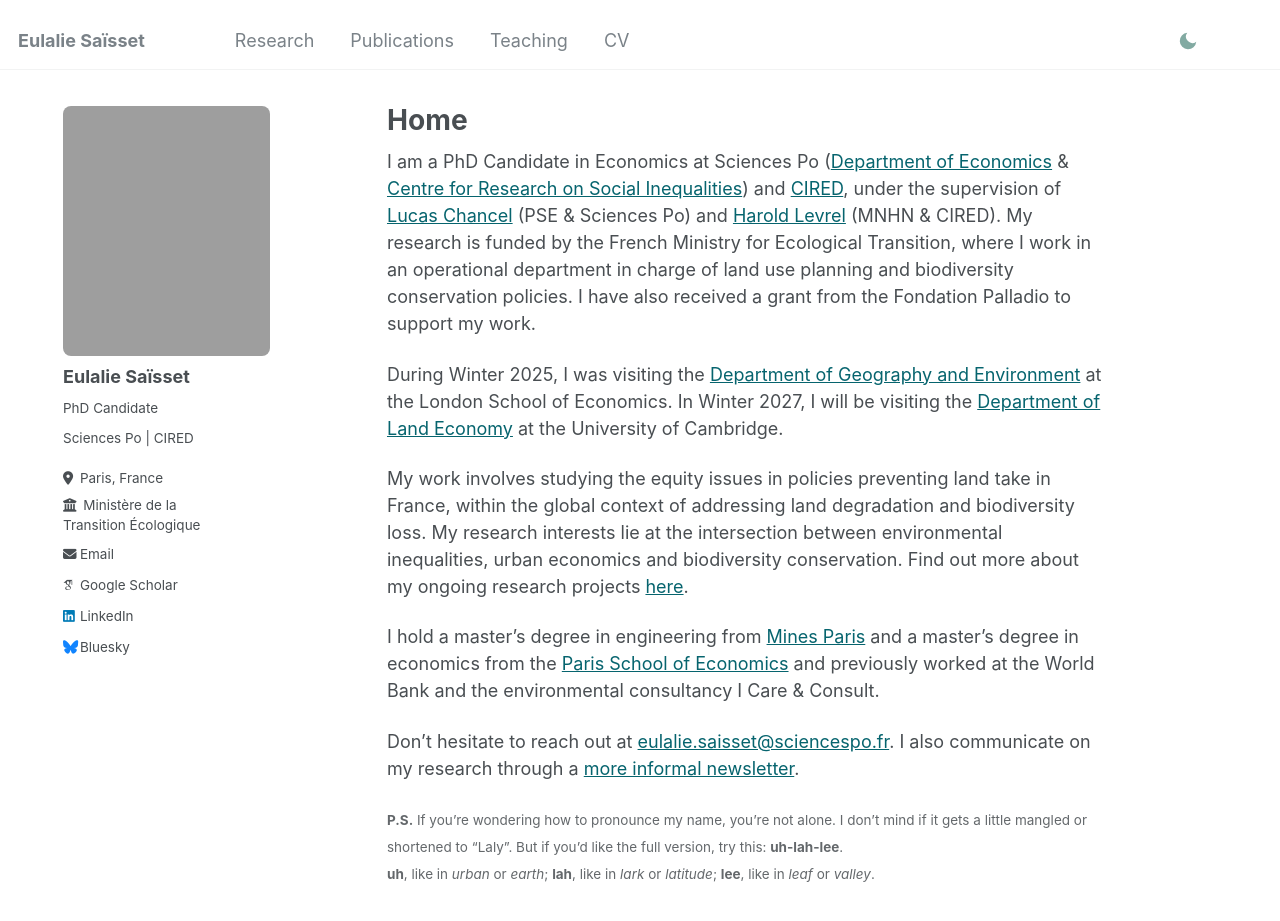
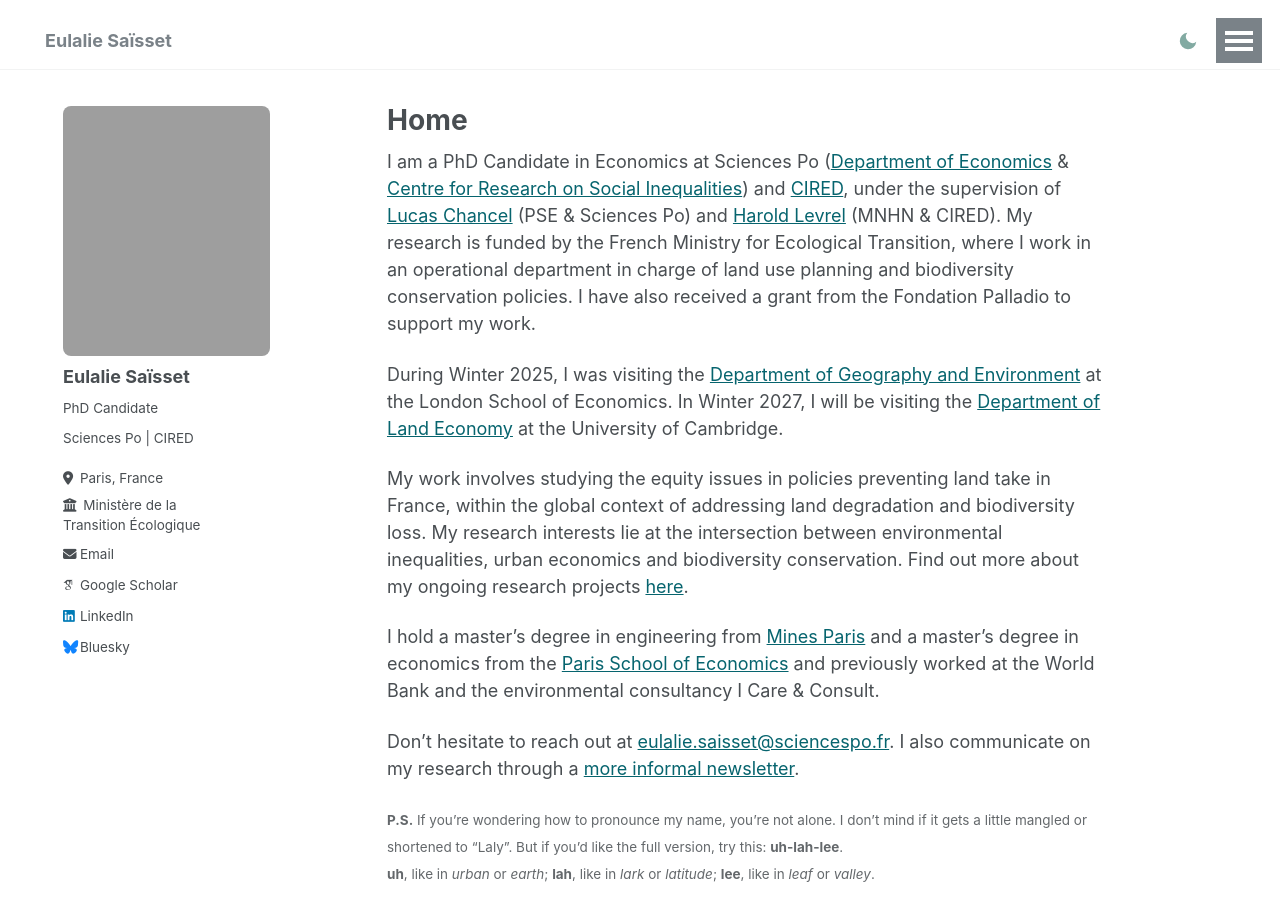
Before and after one commit to eulaliesaisset/eulaliesaisset.github.io, a Jekyll site: the page built from _pages/about.md, in a window 1280 px wide and 1099 px high. Shown: the top 921 px of the window. Built offline with Jekyll 4.4.1, drawn with Linux system fonts in a browser that asks for light colours; some web fonts are replaced.

Commit message:
Align masthead title with sidebar and menu with main column
Co-Authored-By: Claude Sonnet 5.5 <noreply@anthropic.com>

```diff
--- a/_sass/_masthead.scss
+++ b/_sass/_masthead.scss
@@ -55,5 +55,12 @@
   &--lg {
     padding-right: 3em;
     font-weight: 700;
+
+    // Align the site title with the sidebar and the menu with the main column
+    @include breakpoint($large) {
+      width: span(3.5 of 12);
+      padding-right: 0;
+      padding-left: 1.5em;
+    }
   }
 }
--- a/_sass/_navigation.scss
+++ b/_sass/_navigation.scss
@@ -204,6 +204,10 @@
 
   .visible-links {
     display: table;
+
+    @include breakpoint($large) {
+      width: 100%;
+    }
 
     li {
       display: table-cell;
```
